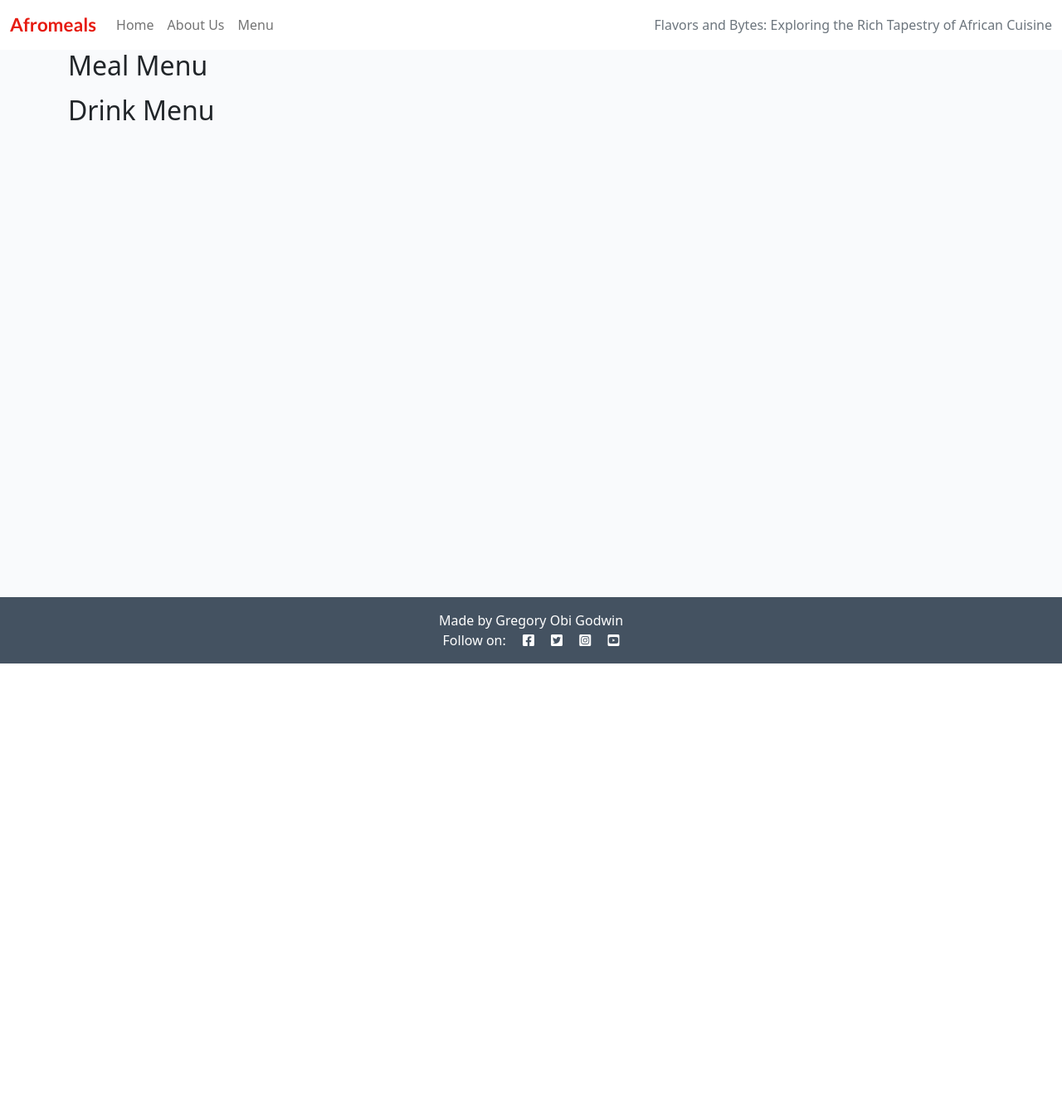
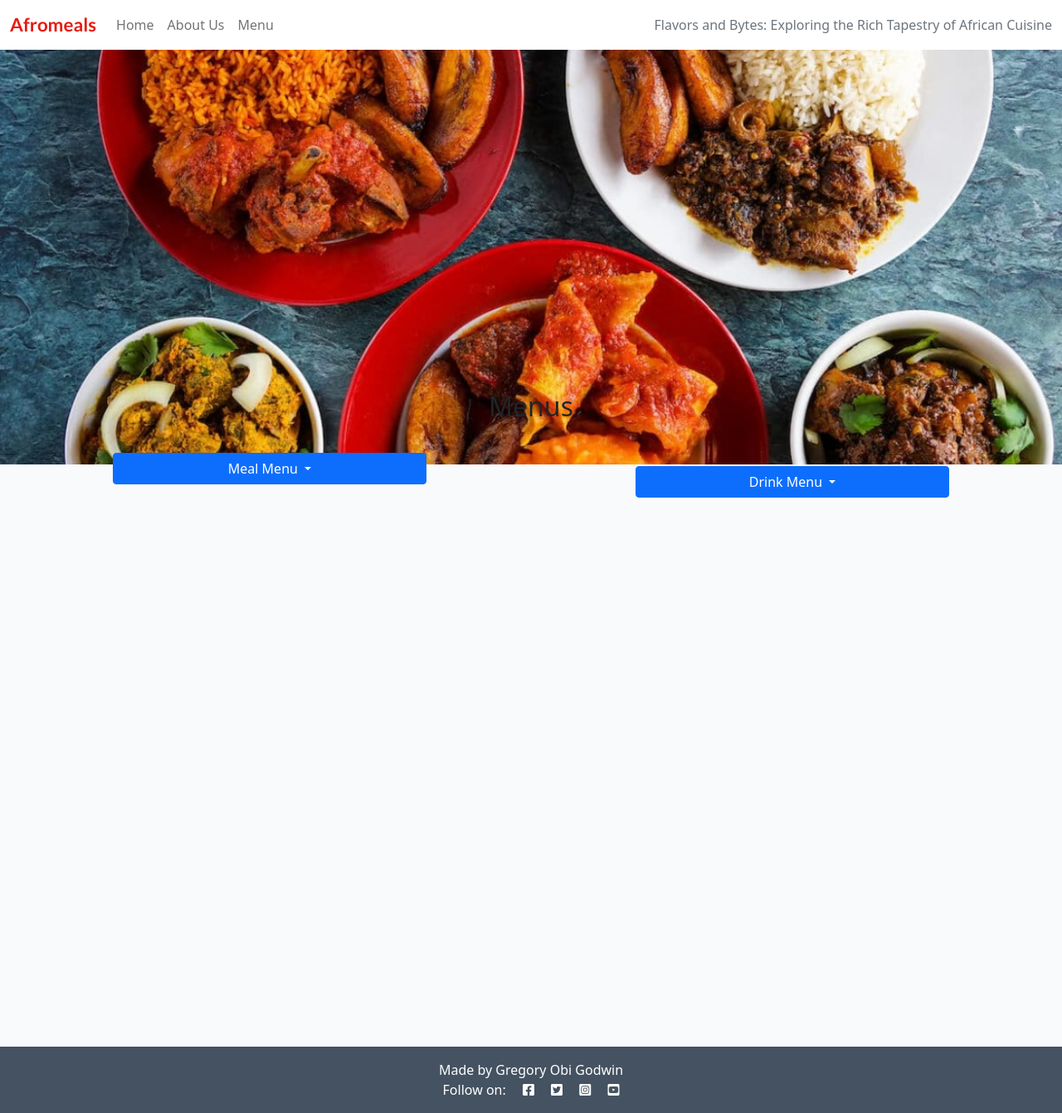
Before and after one commit to greglabo78/PP4-afromeals, a Django app: page /menu/ in a window 1280 px wide. Shown: the whole page at 83% size. Before the commit the page ends 800 px from the top, so only its background shows below. Run offline with Django 4.2, Linux system fonts and the light colour scheme; data that the repository does not hold is empty; parts of the project's set-up code (start-up, migrations or seed data) failed here and were passed over.

Commit message:
Add styling to menu page and dropdown

```diff
--- a/afromeals/settings.py
+++ b/afromeals/settings.py
@@ -28,7 +28,7 @@ TEMPLATES_DIR = os.path.join(BASE_DIR, 'templates')
 SECRET_KEY = 'django-insecure-c#fqpiq##l@59bd+k2l)xb-fa)#*m6a^rg=h=x+)j69vw_4bkv'
 
 # SECURITY WARNING: don't run with debug turned on in production!
-DEBUG = False
+DEBUG = True
 
 ALLOWED_HOSTS = ['8000-greglabo78-pp4afromeals-0on05ixjz7o.ws-eu110.gitpod.io','.herokuapp.com']
 
--- a/menu/templates/menu/menu_page.html
+++ b/menu/templates/menu/menu_page.html
@@ -1,19 +1,38 @@
 {% extends 'base.html' %}
+{% load static %}
 
 {% block content %}
-<div class="container">
-  <h2>Meal Menu</h2>
-  <ul>
-    {% for meal in meal_list %}
-      <li>{{ meal.food_name }} - ${{ meal.price }}</li>
-    {% endfor %}
-  </ul>
+<div class="menu-container">
 
-  <h2>Drink Menu</h2>
-  <ul>
-    {% for drink in drink_list %}
-      <li>{{ drink.drink_name }} - ${{ drink.price }}</li>
-    {% endfor %}
-  </ul>
+    <div class="menu-image-container">
+      <img src="{% static 'images/meals.jpeg' %}" />
+    </div>
+  <h2 class="meal-header">Menus</h2>
+
+  <div class="dropdowns-container"> <!-- Container to hold both dropdowns -->
+    <!-- Meal Menu Dropdown -->
+    <div class="dropdown mb-3">
+      <button class="btn btn-primary dropdown-toggle" type="button" id="mealMenuDropdown" data-bs-toggle="dropdown" aria-expanded="false">
+        Meal Menu
+      </button>
+      <ul class="dropdown-menu" aria-labelledby="mealMenuDropdown">
+        {% for meal in meal_list %}
+          <li><a class="dropdown-item" href="#">{{ meal.food_name }} - ${{ meal.price }}</a></li>
+        {% endfor %}
+      </ul>
+    </div>
+
+    <!-- Drink Menu Dropdown -->
+    <div class="dropdown">
+      <button class="btn btn-primary dropdown-toggle" type="button" id="drinkMenuDropdown" data-bs-toggle="dropdown" aria-expanded="false">
+        Drink Menu
+      </button>
+      <ul class="dropdown-menu" aria-labelledby="drinkMenuDropdown">
+        {% for drink in drink_list %}
+          <li><a class="dropdown-item" href="#">{{ drink.drink_name }} - ${{ drink.price }}</a></li>
+        {% endfor %}
+      </ul>
+    </div>
+
 </div>
 {% endblock %}
--- a/static/css/style.css
+++ b/static/css/style.css
@@ -156,20 +156,85 @@ body {
     color: rgb(222, 146, 168);
 }
 
-  .full-width-row {
-    display: flex;
+/* About us Page------------------------------- */
+
+
+  .image-container {
     width: 100%;
-  }
-  .image-container {
-    flex: 0 0 33.3333%; /* Do not grow, do not shrink, take up one-third of the space */
-    max-width: 33.3333%;
+    overflow: hidden;
+    height: 500px;
   }
   .image-container img {
     width: 100%;
     height: auto;
     display: block;
+    object-fit: cover;
   }
   .content-container {
-    flex: 0 0 66.6667%; /* Do not grow, do not shrink, take up the remaining space */
-    max-width: 66.6667%;
-  }
+    flex-grow: 1;
+    flex-shrink: 1;
+    flex-basis: 0;
+    max-width: 100%;
+}
+
+
+/* Menu Page------------------------------------------*/
+.menu-container {
+    display: flex;
+    flex-direction: column;
+    align-items:normal;
+    width: 100%;
+}
+
+.menu-image-container {
+    width: 100%;
+    overflow: hidden;
+    height: 500px;
+
+}
+
+.menu-image-container img {
+    width: 100%;
+    height: 100%;
+    display: block;
+    object-fit: cover;
+
+}
+
+.meal-header {
+    margin-top: 80vh; /* Adjust as needed to center the header in the page */
+    transform: translateY(-1900%) translateX(-0%); /* Adjust vertical positioning */
+    width: 100%;
+    text-align: center;
+}
+
+.dropdown-container {
+    display: flex;
+    justify-content: space-between; /* Aligns one dropdown to the left, the other to the right */
+    position: relative;
+    width: 100%;
+
+}
+
+.dropdown {
+    position: relative; /* Keep as relative or static if flex sizing is used */
+    flex: 1;
+    margin: 0 10px; /
+}
+
+#mealMenuDropdown, #drinkMenuDropdown {
+    position: absolute;
+    top: -700px;
+}
+
+#mealMenuDropdown {
+    left: 10%; /* Aligns to the left */
+    width: 30%;
+}
+
+#drinkMenuDropdown {
+    right: 10%; /* Aligns to the right */
+    width: 30%;
+
+
+}
```
